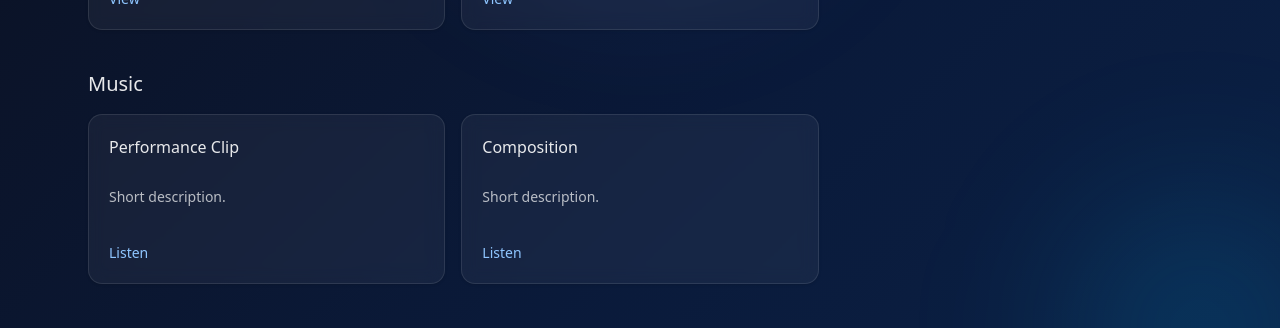
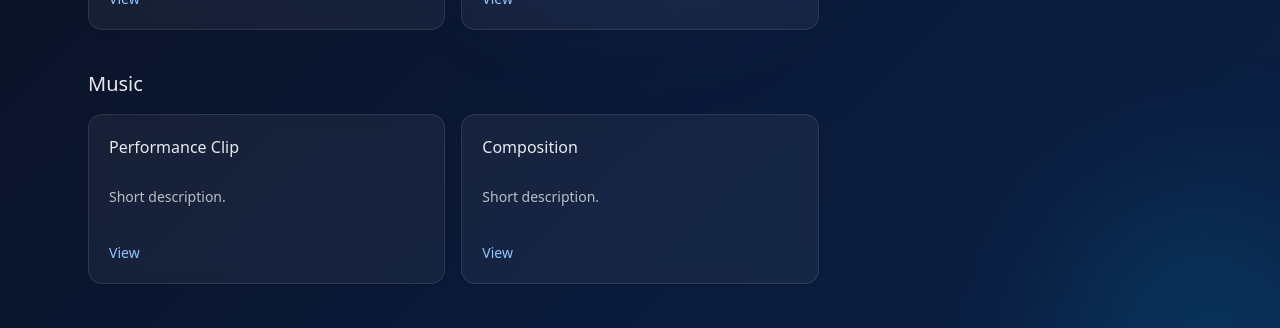
Before and after one commit to bingst0n/bingst0n.github.io, a Next.js app: page /projects in a window 1280 px wide. Shown: the part 391-719 px from the top of the page. Built offline with nearby package versions, Linux system fonts and the light colour scheme.

Commit message:
site update

```diff
--- a/app/page.tsx
+++ b/app/page.tsx
@@ -4,7 +4,7 @@ import Link from "next/link";
 export default function Home() {
   return (
     <section className="relative isolate">
-      <div className="mx-auto max-w-4xl px-4 sm:px-6 pt-24 pb-12 sm:pt-32 sm:pb-16">
+      <div className="mx-auto max-w-4xl px-4 sm:px-6 min-h-[70vh] flex items-center justify-center">
         <div className="text-center">
           <h1 className="text-5xl sm:text-6xl font-semibold tracking-tight text-white/95">
             {home.heroTitle}
--- a/app/projects/page.tsx
+++ b/app/projects/page.tsx
@@ -12,65 +12,22 @@ export default function ProjectsPage() {
         )}
       </header>
 
-      <section className="space-y-4">
-        <h2 className="text-xl font-medium text-white/90">{projects.mathematics.title}</h2>
+      {(projects as any).sections.map((section: { title: string; items: { title: string; description: string; link: string }[] }, idx: number) => (
+        <section key={idx} className="space-y-4">
+          <h2 className="text-xl font-medium text-white/90">{section.title}</h2>
           <div className="grid gap-4 sm:grid-cols-2 lg:grid-cols-3">
-          {projects.mathematics.items.map((m, i: number) => (
+            {section.items.map((item, i) => (
               <Card key={i} className="bg-white/5 border-white/10 backdrop-blur p-5 text-white/80">
-              <h3 className="font-medium text-white/90">{m.title}</h3>
-              <p className="text-white/70 mt-1 text-sm">{m.description}</p>
-              <Link href={m.link} className="text-blue-300 hover:text-blue-200 mt-3 inline-block text-sm">
+                <h3 className="font-medium text-white/90">{item.title}</h3>
+                <p className="text-white/70 mt-1 text-sm">{item.description}</p>
+                <Link href={item.link} className="text-blue-300 hover:text-blue-200 mt-3 inline-block text-sm">
                   View
                 </Link>
               </Card>
             ))}
           </div>
         </section>
-
-      <section className="space-y-4">
-        <h2 className="text-xl font-medium text-white/90">{projects.music.title}</h2>
-        <div className="grid gap-4 sm:grid-cols-2 lg:grid-cols-3">
-          {projects.music.items.map((m, i: number) => (
-            <Card key={i} className="bg-white/5 border-white/10 backdrop-blur p-5 text-white/80">
-              <h3 className="font-medium text-white/90">{m.title}</h3>
-              <p className="text-white/70 mt-1 text-sm">{m.description}</p>
-              <Link href={m.link} className="text-blue-300 hover:text-blue-200 mt-3 inline-block text-sm">
-                Listen
-              </Link>
-            </Card>
       ))}
-        </div>
-      </section>
-
-      <section className="space-y-4">
-        <h2 className="text-xl font-medium text-white/90">{projects.mandarin.title}</h2>
-        <div className="grid gap-4 sm:grid-cols-2 lg:grid-cols-3">
-          {projects.mandarin.items.map((m, i: number) => (
-            <Card key={i} className="bg-white/5 border-white/10 backdrop-blur p-5 text-white/80">
-              <h3 className="font-medium text-white/90">{m.title}</h3>
-              <p className="text-white/70 mt-1 text-sm">{m.description}</p>
-              <Link href={m.link} className="text-blue-300 hover:text-blue-200 mt-3 inline-block text-sm">
-                View
-              </Link>
-            </Card>
-          ))}
-        </div>
-      </section>
-
-      <section className="space-y-4">
-        <h2 className="text-xl font-medium text-white/90">{projects.general.title}</h2>
-        <div className="grid gap-4 sm:grid-cols-2 lg:grid-cols-3">
-          {projects.general.items.map((p, i: number) => (
-            <Card key={i} className="bg-white/5 border-white/10 backdrop-blur p-5 text-white/80">
-              <h3 className="font-medium text-white/90">{p.title}</h3>
-              <p className="text-white/70 mt-1 text-sm">{p.description}</p>
-              <Link href={p.link} className="text-blue-300 hover:text-blue-200 mt-3 inline-block text-sm">
-                View
-              </Link>
-            </Card>
-          ))}
-        </div>
-      </section>
     </div>
   );
 }
--- a/content/projects.json
+++ b/content/projects.json
@@ -1,27 +1,28 @@
 {
   "intro": "Selected projects across AI, coding, and experiments.",
-  "mathematics": {
+  "sections": [
+    {
       "title": "Mathematics",
       "items": [
         { "title": "Problem Set Notes", "description": "Key insights and solutions.", "link": "#" },
         { "title": "Explainer", "description": "Concept writeup.", "link": "#" }
       ]
     },
-  "music": {
+    {
       "title": "Music",
       "items": [
         { "title": "Performance Clip", "description": "Short description.", "link": "#" },
         { "title": "Composition", "description": "Short description.", "link": "#" }
       ]
     },
-  "mandarin": {
+    {
       "title": "Mandarin",
       "items": [
         { "title": "Vocabulary Goals", "description": "Weekly targets and decks.", "link": "#" },
         { "title": "Speaking Practice", "description": "Clips and reflections.", "link": "#" }
       ]
     },
-  "general": {
+    {
       "title": "General Projects",
       "items": [
         { "title": "Project One", "description": "Short description of an AI/coding project.", "link": "#" },
@@ -29,4 +30,5 @@
         { "title": "Project Three", "description": "Add your own projects easily here.", "link": "#" }
       ]
     }
+  ]
 }
```
Lines whose indentation alone changed are shown as unchanged.
